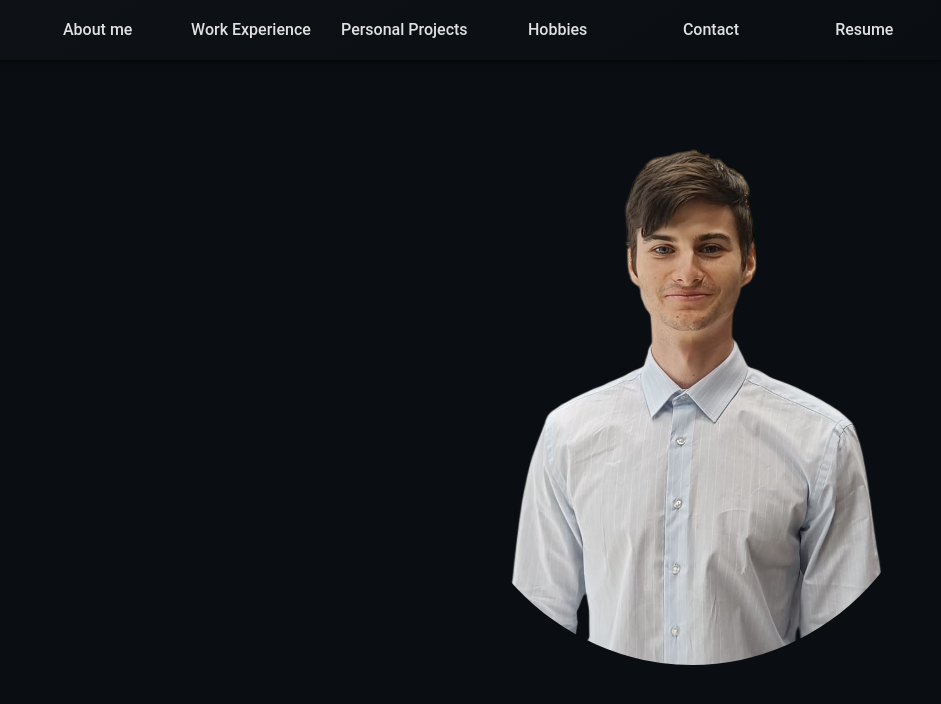
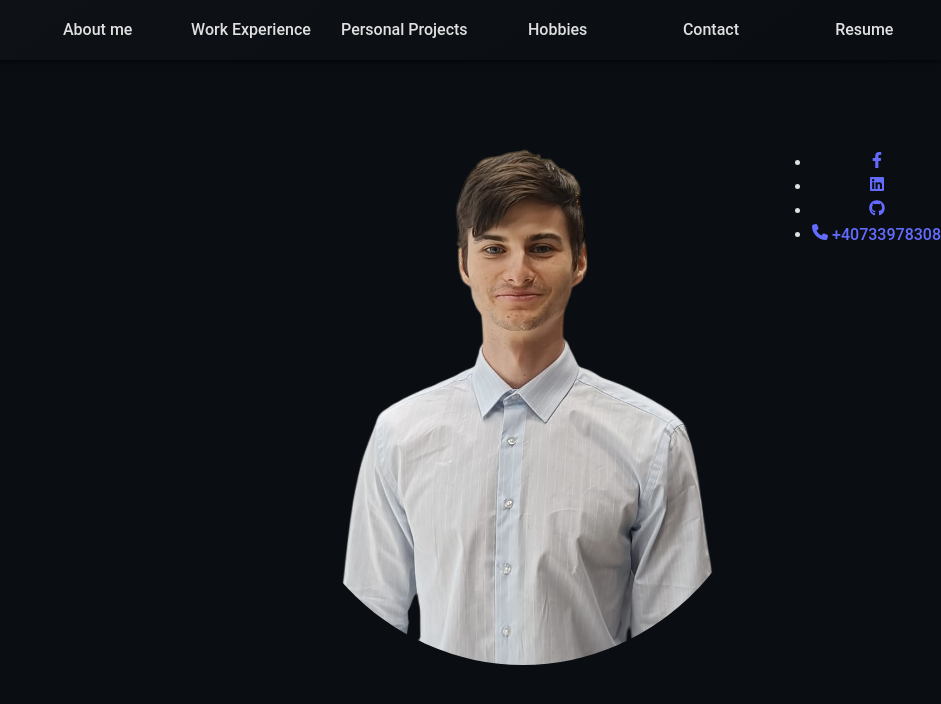
Before and after one commit to Serbanica123/Portfolio, a React (Vite) app: page / in a window 1280 px wide. Shown: the top 704 px of the page, without its empty margins (339-1280 px from the left). Built offline with nearby package versions, Linux system fonts and the light colour scheme.

Commit message:
Added contact icons

```diff
--- a/src/components/AboutMe.jsx
+++ b/src/components/AboutMe.jsx
@@ -1,10 +1,31 @@
 import React from "react";
 import styles from "../components/AboutMe.module.css"
+import { FaFacebookF, FaGithub, FaLinkedin } from "react-icons/fa";
+import { FaPhone } from "react-icons/fa6";
+const about = {
+    img: "src\\assets\\ProfilePicture.png",
+    description: "",
+    skills: {},
+    contact: {
+        facebook: <a href="https://www.facebook.com/alex.serban.1804"><FaFacebookF /></a>,
+        linkedin: <a href="https://www.linkedin.com/in/alexandru-serban-b25a31235/"><FaLinkedin /></a>,
+        github: <a href="https://github.com/Serbanica123?tab=repositories"><FaGithub /></a>,
+        phone: <a href="tel: +40733978308"><FaPhone /> +40733978308</a>,
+    }
 
+}
 export default function AboutMe() {
     return (
         <section className={styles.sectionAbout} id="about">
-        <img className={styles.profileImg} src="src\assets\ProfilePicture.png"></img>
+            <div>
+                <img className={styles.profileImg} src={about.img}></img>
+            </div>
+            <div>
+                <ul>{Object.entries(about.contact).map(([key, value]) => (
+                    <li key={key} className="">{value}</li>
+                ))}</ul>
+            </div>
+
         </section>
     )
 }
```
